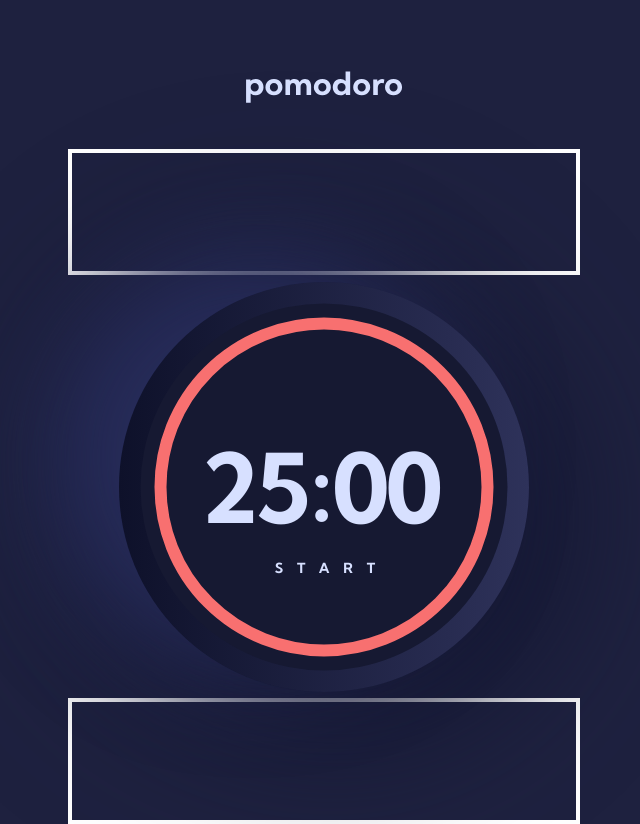
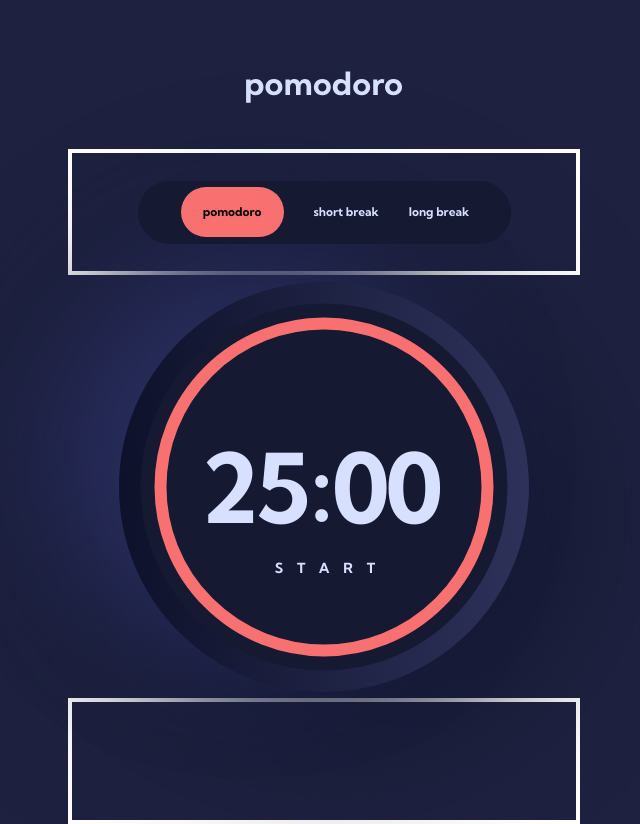
Before and after one commit to webdevbroz/pomodoro-app, a Next.js app: page / in a window 1280 px wide. Shown: the whole page, without its empty margins (316-956 px from the left). Built offline with nearby package versions, Linux system fonts and the light colour scheme.

Commit message:
WIP: Add timer transition component
* Add component for visualizing the current timer block.

```diff
--- a/src/app/page.tsx
+++ b/src/app/page.tsx
@@ -1,5 +1,6 @@
 import Logo from '../components/logo';
 import PomodoroTimer from '@/components/pomodoro/pomodoro-timer';
+import TimerTransition from '@/components/timer-transition';
 
 export default function Home() {
   return (
@@ -7,7 +8,9 @@ export default function Home() {
       <div className=" flex h-32 w-full items-center">
         <Logo />
       </div>
-      <div className="h-32 w-full border-4 border-white"></div>
+      <div className=" flex h-32 w-full items-center justify-center border-4 border-white">
+        <TimerTransition />
+      </div>
       <div className="flex h-112 w-full items-center justify-center">
         <PomodoroTimer />
       </div>
--- /dev/null
+++ b/src/components/timer-transition.tsx
@@ -0,0 +1,35 @@
+'use client';
+
+import { ReactElement } from 'react';
+import { Label } from './ui/label';
+import { RadioGroup, RadioGroupItem } from './ui/radio-group';
+
+export default function TimerTransition(): ReactElement {
+  return (
+    <div className="z-10 flex h-[3.938rem] w-[20.438rem] items-center justify-center rounded-full bg-primary-dark md:w-[23.313rem]">
+      <RadioGroup className="flex gap-x-7" defaultValue="pomodoro">
+        <div className="flex items-center">
+          <RadioGroupItem className=" w-0 opacity-0" value="pomodoro" id="radioPomodoro" />
+          <Label
+            className=" inline-block rounded-full bg-secondary-peach px-[19px] py-[17px] text-xs font-bold md:px-[22px]"
+            htmlFor="radioPomodoro"
+          >
+            pomodoro
+          </Label>
+        </div>
+        <div className="flex items-center">
+          <RadioGroupItem className=" w-0 opacity-0" value="short" id="radioShort" />
+          <Label className=" text-xs font-bold text-on-dark-background" htmlFor="radioShort">
+            short break
+          </Label>
+        </div>
+        <div className="flex items-center">
+          <RadioGroupItem className=" w-0 opacity-0" value="long" id="radioLong" />
+          <Label className="text-xs font-bold text-on-dark-background" htmlFor="radioLong">
+            long break
+          </Label>
+        </div>
+      </RadioGroup>
+    </div>
+  );
+}
```
